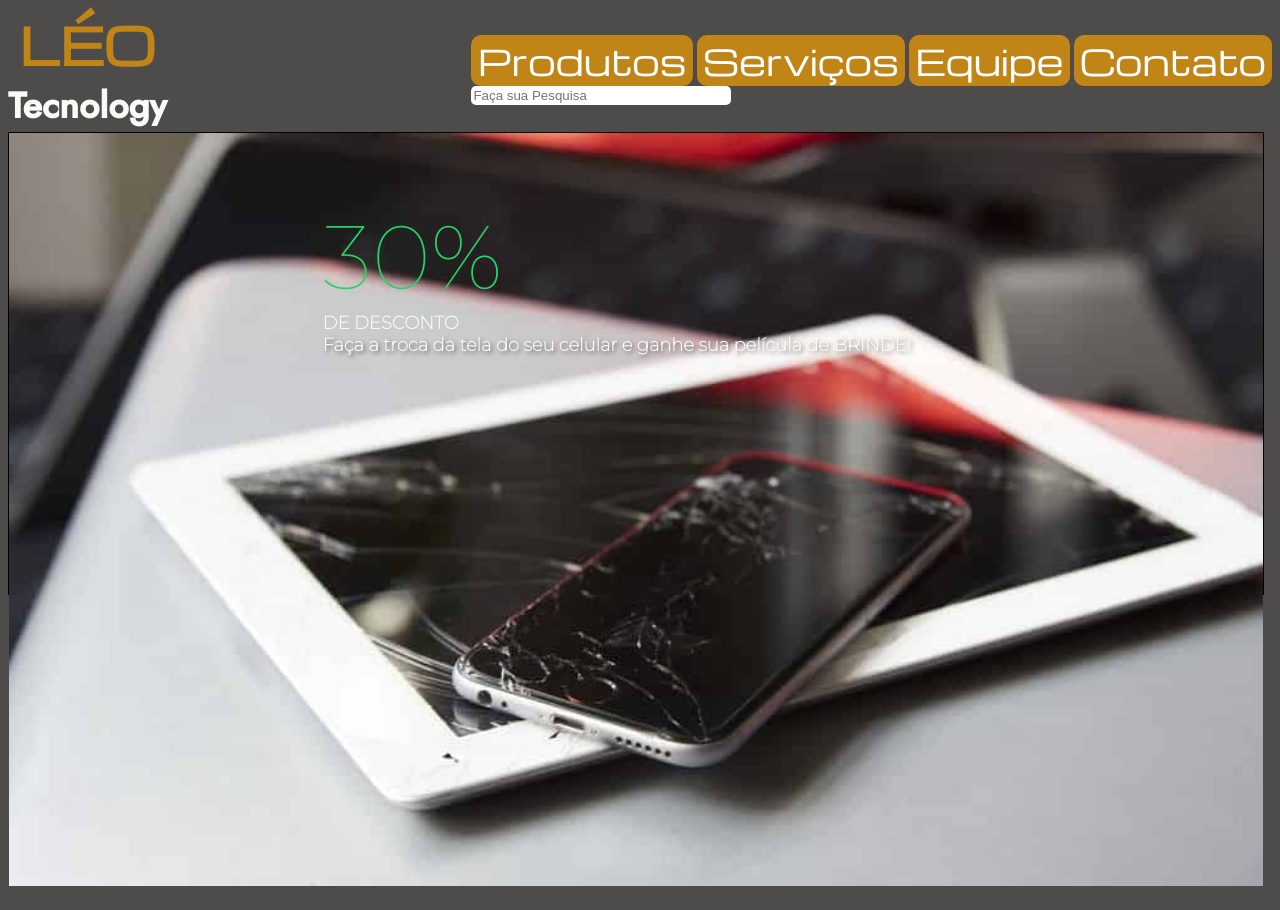
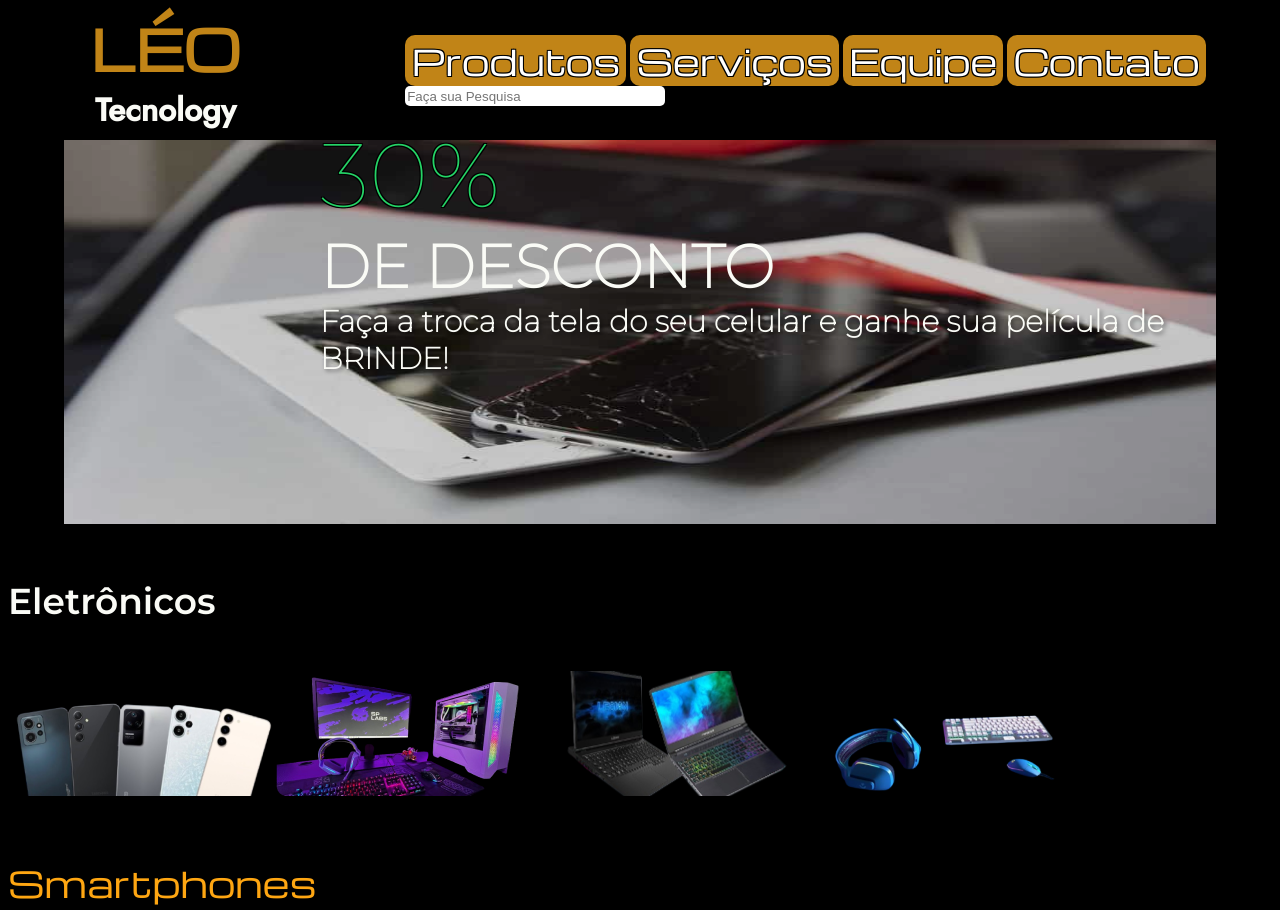
Before and after one commit to leoz1995/leoseller, a plain HTML site: page index.html in a window 1280 px wide. Shown: the top 910 px of the page. Drawn offline with Linux system fonts and the light colour scheme.

Commit message:
modificações css
css5 modifications

```diff
--- a/assets/css/header.css
+++ b/assets/css/header.css
@@ -1,7 +1,8 @@
 header {
+    width: 100vw;
     display: flex;
     flex-direction: row;
-    justify-content: space-between;
+    justify-content: space-around;
     align-items: center;
 }
 
@@ -13,12 +14,16 @@ header {
 }
 #primeiro_nome {
     color: #C18417;
-    font-size: 50px;
+    font-size: 55px;
     font-family: 'Michroma-Regular';
+    text-shadow: -1px -1px 0 black, 1px -1px 0 black,-1px 1px 0 black,
+    1px 1px 0 black;
 }
 #segundo_nome {
-    font-size: 36px;
+    font-size: 32px;
     font-family: 'Jost-Medium';
+    text-shadow: -1px -1px 0 black, 1px -1px 0 black,-1px 1px 0 black,
+    1px 1px 0 black;
 }
 #search_box{
     width: 20vw;
@@ -36,7 +41,8 @@ h1 {
 h2 {
     color: #FAFBF6;
     font-size: 36px
-}button {
+}
+button {
     font-size: 35px;
     color: white;
     background-color: #C18417;
--- a/assets/css/index.css
+++ b/assets/css/index.css
@@ -18,33 +18,52 @@
 }
 /* --- */
 body {
-    background-color: #4E4B4B;
+    background-color: #000000;
+}
+.menu {
+    text-shadow: -1px -1px 0 black, 1px -1px 0 black,-1px 1px 0 black,
+    1px 1px 0 black;
 }
 p {
     color: #FAFBF6;
-    font-size: 15px;
+    font-size: 18px;
 }
-
 h3 {
+    text-shadow: -1px -1px 0 black, 1px -1px 0 black,-1px 1px 0 black,
+    1px 1px 0 black;
     color: #FAFBF6;
     font-size: 26px;
 }
 h4 {
+    text-shadow: -1px -1px 0 black, 1px -1px 0 black,-1px 1px 0 black,
+    1px 1px 0 black;
     font-size: 36px;
     color: #FAFBF6;
 }
 h5 {
+    text-shadow: -1px -1px 0 black, 1px -1px 0 black,-1px 1px 0 black,
+    1px 1px 0 black;
     color: #FEA612;
     font-size: 35px;
     font-weight:500;
 }
 #banner_escrito{
-    position: relative; /* Para que o posicionamento do texto seja relativo a este elemento */
-    width: 98vw;
-    height: 36vw;
-    border: 1px solid black;
+    display: flex;
+    justify-content: space-around;
+    align-items: center;
+    width: auto;
+}
+#banner {
+    position: relative;
+    border: 7px solid black;
+    border-radius: 10px;
+    width: 90vw;
+    height: 30vw;
+    opacity: 80%;
 }
 #porcentagem {
+    text-shadow: -1px -1px 0 black, 1px -1px 0 black,-1px 1px 0 black,
+    1px 1px 0 black;
     margin: 0;
     font-size: 90px; /* tamanho da fonte */
     font-weight:lighter;
@@ -54,14 +73,14 @@ h5 {
 }
 #texto_banner_um {
     margin: 0;
-    font-size: 18px; /* tamanho da fonte */
+    font-size: 60px; /* tamanho da fonte */
     font-weight: bold; /* negrito */
     text-align: left; /* alinhamento do texto */
     font-family: 'Montserrat-Thin';
 }
 #texto_banner_dois {
     margin: 0;
-    font-size: 18px; /* tamanho da fonte */
+    font-size: 30px; /* tamanho da fonte */
     font-weight: bold; /* negrito */
     text-align: left; /* alinhamento do texto */
     text-shadow: 2px 2px 4px rgba(0, 0, 0, 0.5); /* sombra do texto */
@@ -76,7 +95,8 @@ h5 {
 #img_banner {
     width: 100%;
     height: 100%;
-    object-fit: cover;
+    background-size: cover;
+    background-position: center;
 }
 #titulo_corpo {
     font-family: 'Montserrat-SemiBold';
```
